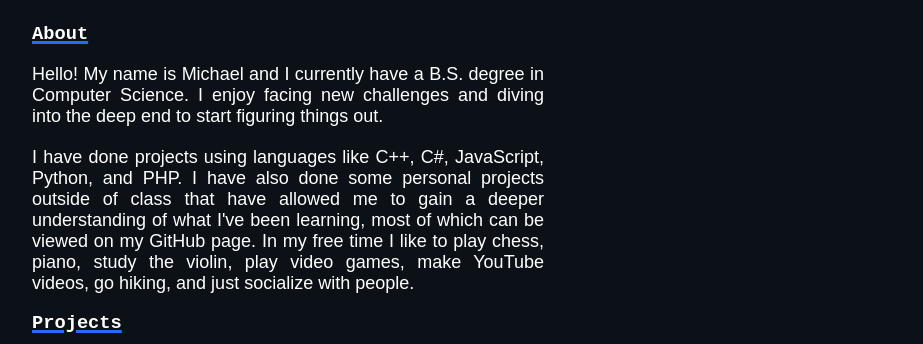
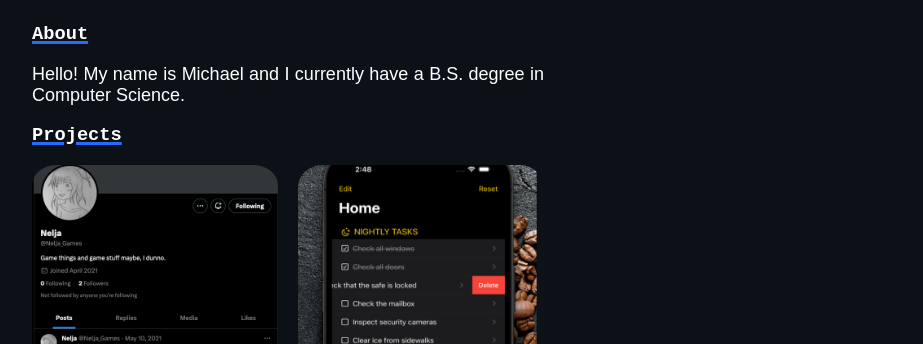
Before and after one commit to shpoopdy/Webby, a Next.js app: page / in a window 1280 px wide. Shown: the part 391-735 px from the top of the page, without its empty margins (352-1275 px from the left). Built offline with nearby package versions, Linux system fonts and the light colour scheme.

Commit message:
Edit home page, remove unused component

```diff
--- a/app/YouTube/page.jsx
+++ b/app/YouTube/page.jsx
@@ -1,7 +1,6 @@
 import styles from '../globals.css';
 
 //components
-import Vid from '../components/vidCard';
 import VidList from '../components/vidCardList';
 
 export default function YouTube() {
--- a/app/page.jsx
+++ b/app/page.jsx
@@ -18,12 +18,8 @@ export default function Home() {
       <Hero />
       <div className="mainContain">
         <h3>About</h3>
-        <p>Hello! My name is Michael and I currently have a B.S. degree in Computer Science. I enjoy facing new challenges and diving into the deep end to start figuring things out.
-        </p>
-          <br></br>
-        <p>
-          I have done projects using languages like C++, C#, JavaScript, Python, and PHP. I have also done some personal projects outside of class that have allowed me to gain a deeper understanding of what I've been learning, most of which can be viewed on my GitHub page. In my free time I like to play chess, piano, study the violin, play video games, make YouTube videos, go hiking, and just socialize with people.
-        </p>
+        <p>Hello! My name is Michael and I currently have a B.S. degree in Computer Science.</p>
+
         <h3>Projects</h3>
         <div>
           <CardList />
```
